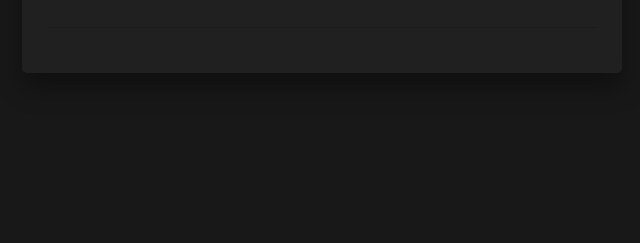
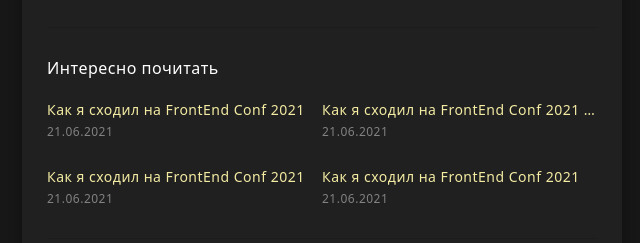
Before and after one commit to sensz1lla/personal-blog, a website: page src/post.html in a window 1280 px wide. Shown: the part 1464-1707 px from the top of the page, without its empty margins (468-1108 px from the left). Before the commit the page ends 1647 px from the top, so only its background shows below. Drawn offline with nearby package versions, Linux system fonts and the light colour scheme; files that its build step writes are made by us from their sources.

Commit message:
related,all

```diff
--- a/src/assets/scss/blocks/btn.scss
+++ b/src/assets/scss/blocks/btn.scss
@@ -20,6 +20,7 @@
 
         &:hover {
             background-color: darken($red, 5%);
+            text-decoration: none;
         }
     }
 
@@ -29,6 +30,7 @@
 
         &:hover {
             background-color: darken($blue, 5%);
+            text-decoration: none;
         }
     }
 }
--- a/src/assets/scss/blocks/nav.scss
+++ b/src/assets/scss/blocks/nav.scss
@@ -12,6 +12,7 @@
     &:hover {
         .nav__link {
             background-color: $blue;
+            text-decoration: none;
         }
 
         > .subnav {
--- a/src/assets/scss/blocks/pagination.scss
+++ b/src/assets/scss/blocks/pagination.scss
@@ -24,6 +24,7 @@
 
     &:hover {
         background-color: lighten(#0d0d0d, 2%);
+        text-decoration: none;
     }
 
     &.active {
--- a/src/assets/scss/blocks/post.scss
+++ b/src/assets/scss/blocks/post.scss
@@ -90,11 +90,6 @@
 
     a {
         color: $blue;
-        text-decoration: none;
-
-        &:hover {
-            text-decoration: underline;
-        }
     }
 
     table {
@@ -127,11 +122,6 @@
 
     a {
         color: inherit;
-        text-decoration: none;
-
-        &:hover {
-            text-decoration: underline;
-        }
     }
 }
 
@@ -152,11 +142,6 @@
 .post__read {
     color: #107EFF;
     font-size: 1.4rem;
-    text-decoration: none;
-
-    &:hover {
-        text-decoration: underline;
-    }
 }
 
 .post__actions {
@@ -168,12 +153,10 @@
 
     a {
         color: inherit;
-        text-decoration: none;
         opacity: 0.6;
         transition: opacity .2s linear;
 
         &:hover {
-            text-decoration: underline;
             opacity: 1;
         }
     }
--- a/src/assets/scss/blocks/related.scss
+++ b/src/assets/scss/blocks/related.scss
@@ -1,3 +1,40 @@
 .related {
     border-bottom: 1px solid #1c1c1c;
+    padding: 3rem 0 .5rem;
 }
+
+.related__title {
+    color: $white;
+    font-size: 1.6rem;
+    font-weight: 500;
+    line-height: 1.3;
+    margin-bottom: 2rem;
+}
+
+.related__list {
+    display: flex;
+    flex-wrap: wrap;
+}
+
+.related__list-item {
+    width: 50%;
+    margin-bottom: 2.5rem;
+}
+
+.related__list-title {
+    color: #F3EBA2;
+    font-size: 1.4rem;
+    font-weight: 500;
+    text-overflow: ellipsis;
+    overflow: hidden;
+    white-space: nowrap;
+
+    a {
+        color: inherit;
+    }
+}
+
+.related__list-date {
+    color: #828282;
+    font-size: 1.2rem;
+}
--- a/src/assets/scss/blocks/subnav.scss
+++ b/src/assets/scss/blocks/subnav.scss
@@ -20,5 +20,6 @@
 
     &:hover {
         background-color: darken($blue, 5%);
+        text-decoration: none;
     }
 }
--- a/src/assets/scss/style.scss
+++ b/src/assets/scss/style.scss
@@ -20,6 +20,14 @@
     letter-spacing: 0.5px;
 }
 
+a {
+    text-decoration: none;
+
+    &:hover {
+        text-decoration: underline;
+    }
+}
+
 /* Blocks */
 @import "blocks/page";
 @import "blocks/header";
--- a/src/partials/header.html
+++ b/src/partials/header.html
@@ -3,7 +3,7 @@
         <nav class="nav">
             <ul class="nav__list">
                 <li class="nav__item">
-                    <a class="nav__link" href="#">Главная</a>
+                    <a class="nav__link" href="index.html">Главная</a>
                 </li>
                 <li class="nav__item">
                     <a class="nav__link has-subnav" href="#">Статьи</a>
--- a/src/post.html
+++ b/src/post.html
@@ -6,7 +6,7 @@
 <!-- Post -->
 <article class="post">
     <div class="post__actions">
-        <a href="#">вернуться назад</a>
+        <a href="post.html">вернуться назад</a>
         <a href="#">поделиться<img class="post__actions-icon" src="assets/images/icons/share.svg" alt="поделиться"></a>
     </div>
     <div class="post__header post__header--open">
@@ -64,5 +64,35 @@
                  </span>
              </p>
         </div>
+
+        <div class="related">
+            <h3 class="related__title">Интересно почитать</h3>
+            <ul class="related__list">
+                <li class="related__list-item">
+                    <h4 class="related__list-title">
+                        <a href="#">Как я сходил на FrontEnd Conf 2021</a>
+                    </h4>
+                    <time class="related__list-date" datetime="2021-06-21 19:21">21.06.2021</time>
+                </li>
+                <li class="related__list-item">
+                    <h4 class="related__list-title">
+                        <a href="#">Как я сходил на FrontEnd Conf 2021 Как я сходил на FrontEnd Conf 2021</a>
+                    </h4>
+                    <time class="related__list-date" datetime="2021-06-21 19:21">21.06.2021</time>
+                </li>
+                <li class="related__list-item">
+                    <h4 class="related__list-title">
+                        <a href="#">Как я сходил на FrontEnd Conf 2021</a>
+                    </h4>
+                    <time class="related__list-date" datetime="2021-06-21 19:21">21.06.2021</time>
+                </li>
+                <li class="related__list-item">
+                    <h4 class="related__list-title">
+                        <a href="#">Как я сходил на FrontEnd Conf 2021</a>
+                    </h4>
+                    <time class="related__list-date" datetime="2021-06-21 19:21">21.06.2021</time>
+                </li>
+            </ul>
+        </div>
     </div>
 </article>
```
Also changed, not shown: src/index.html (+7 -7 lines), dist/assets/css/style.min.css, dist/index.html, dist/post.html, 2 other files.
